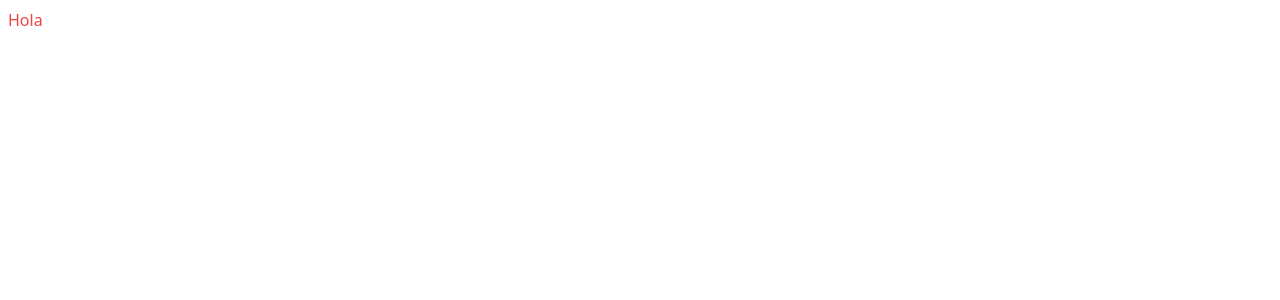
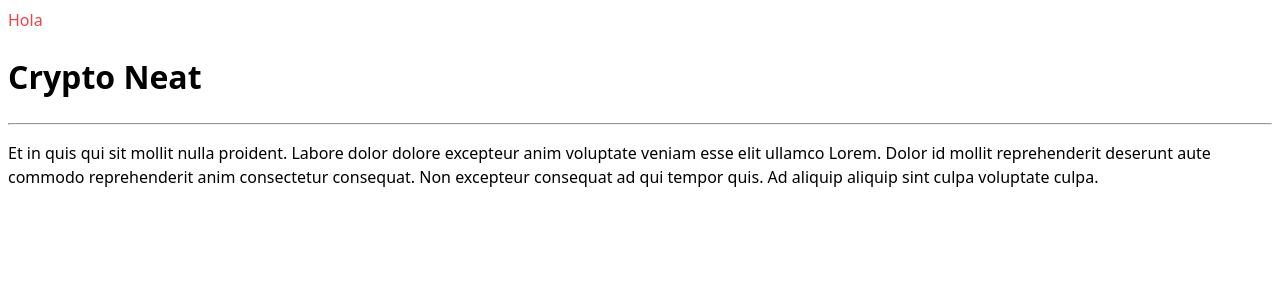
Before and after one commit to Gigioxx/crypto-neat, an Angular app: page /home in a window 1280 px wide. Before the commit this address led to /. Shown: the top 300 px of the page. Built offline with nearby package versions, Linux system fonts and the light colour scheme.

Commit message:
feat: create home page

```diff
--- a/src/app/app.routes.ts
+++ b/src/app/app.routes.ts
@@ -1,3 +1,22 @@
 import { Routes } from '@angular/router';
+import { HomePageComponent } from './pages/home-page/home-page.component';
+import { BuyCryptoPageComponent } from './pages/buy-crypto/buy-crypto-page.component';
 
-export const routes: Routes = [];
+export const routes: Routes = [
+  {
+    path: 'home',
+    component: HomePageComponent,
+  },
+  {
+    path: 'buy',
+    component: BuyCryptoPageComponent,
+  },
+  {
+    path: '**',
+    redirectTo: () => {
+      // const authService = inject(AuthService)
+
+      return 'home';
+    },
+  },
+];
--- /dev/null
+++ b/src/app/pages/home-page/home-page.component.html
@@ -0,0 +1,12 @@
+<h1 class="text-3xl">Crypto Neat</h1>
+<hr class="my-2" />
+
+<section>
+  <p class="mb-4">
+    Et in quis qui sit mollit nulla proident. Labore dolor dolore excepteur anim
+    voluptate veniam esse elit ullamco Lorem. Dolor id mollit reprehenderit
+    deserunt aute commodo reprehenderit anim consectetur consequat. Non
+    excepteur consequat ad qui tempor quis. Ad aliquip aliquip sint culpa
+    voluptate culpa.
+  </p>
+</section>
```
Also changed, not shown: src/app/pages/home-page/home-page.component.ts (added, +12 -0 lines).
